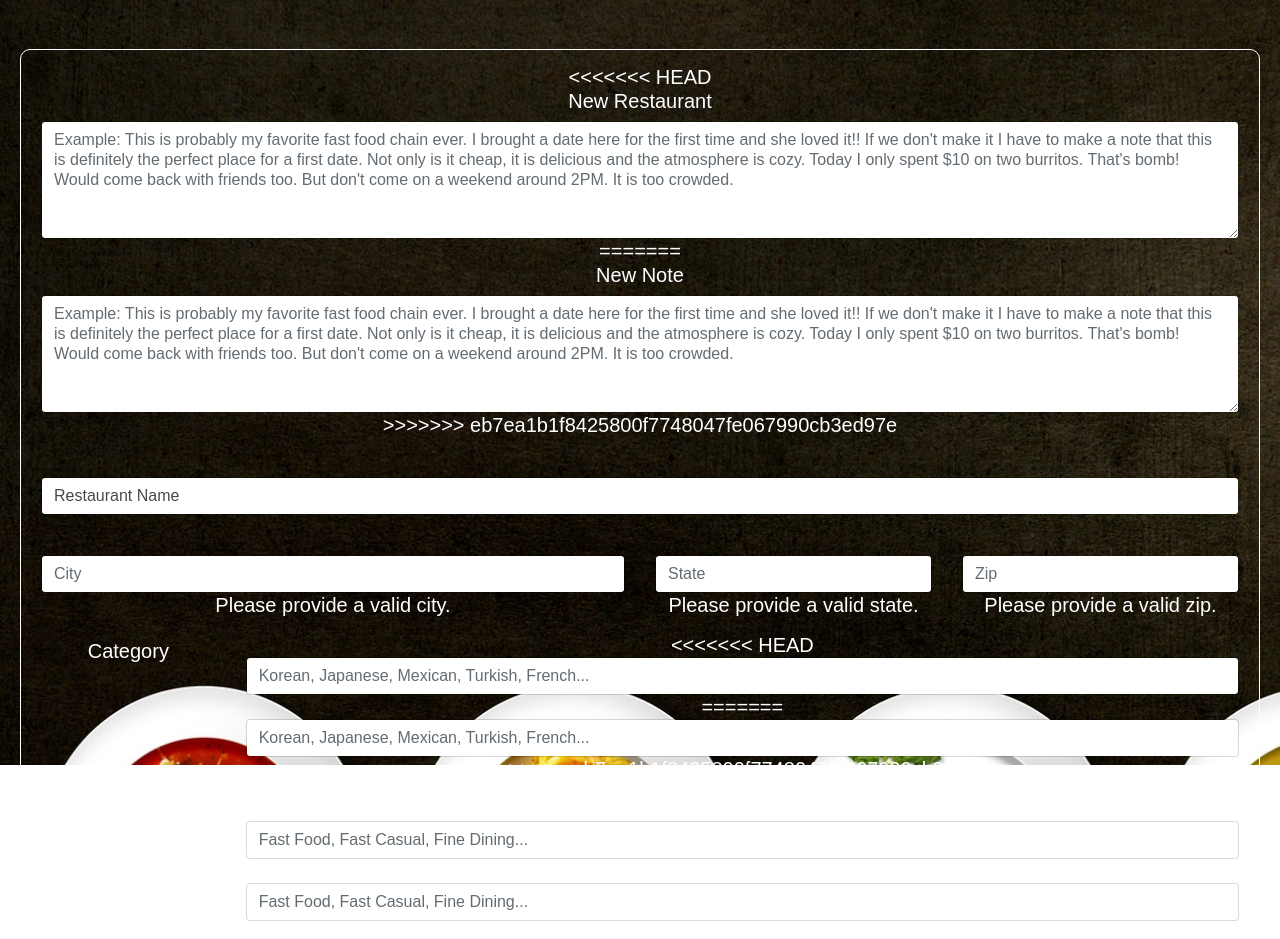
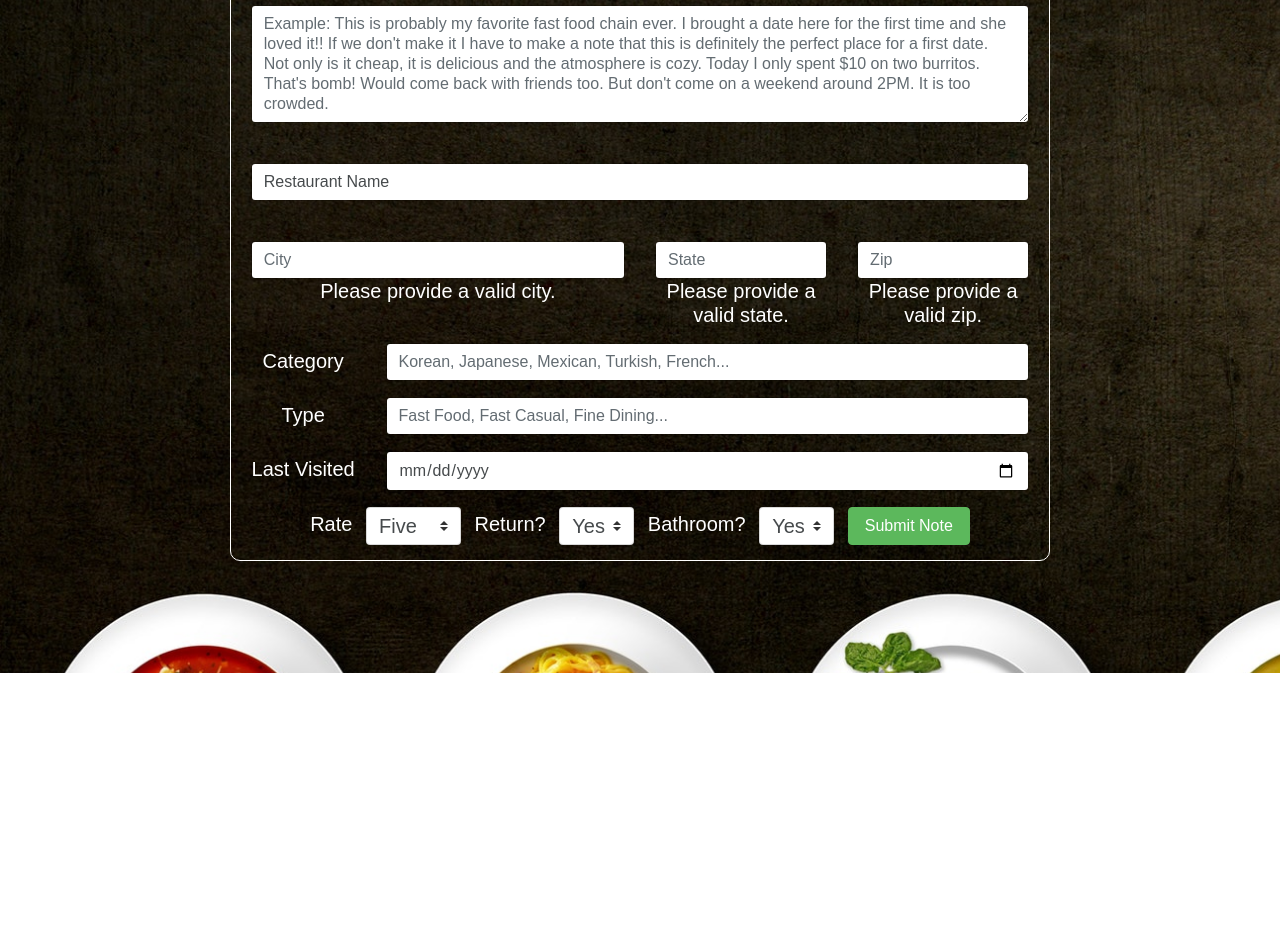
Before and after one commit to cherielum/RestaurantDiaries, a website: page review.html in a window 1280 px wide. Shown: the part 143-1082 px from the top of the page. After the commit the page ends 816 px from the top, so only its background shows below. Drawn offline with nearby package versions, Linux system fonts and the light colour scheme; a script that the page names is missing.

Commit message:
Fixed issues in HTML caused by merge

```diff
--- a/review.html
+++ b/review.html
@@ -17,15 +17,10 @@
 	</head>
 
 	<body>
-<<<<<<< HEAD
 
-		<span id = "goBackId"> <a href= "index.html" > <img src = "logo4.png"> </a></span>
-		<div class="container2">
-=======
 
 		<span id = "goBackId"> <a href= "index.html" > <img src = "logo4.png" id = "reviewLogo"> </a></span>
 		<a href = "notes.html" class= "button" id = "notesButton" > All Notes </a>
->>>>>>> eb7ea1b1f8425800f7748047fe067990cb3ed97e
 
 		<a href = "review.html" class= "button" id = "newNoteButton" > New Note </a>
 
@@ -38,15 +33,11 @@
 
 			<form id = "newNoteForm">
 
-<<<<<<< HEAD
+
 				<div class="form-group">
 			    <label for="newNoteText"> New Restaurant </label>
 			    <textarea class="form-control" id="newNoteText" rows="5" placeholder="Example: This is probably my favorite fast food chain ever. I brought a date here for the first time and she loved it!! If we don't make it I have to make a note that this is definitely the perfect place for a first date. Not only is it cheap, it is delicious and the atmosphere is cozy. Today I only spent $10 on two burritos. That's bomb! Would come back with friends too. But don't come on a weekend around 2PM. It is too crowded. "></textarea>
-=======
-				   <div class="form-group">
-			    <label for="exampleFormControlTextarea1"> New Note </label>
-			    <textarea class="form-control" id="exampleFormControlTextarea1" rows="5" placeholder="Example: This is probably my favorite fast food chain ever. I brought a date here for the first time and she loved it!! If we don't make it I have to make a note that this is definitely the perfect place for a first date. Not only is it cheap, it is delicious and the atmosphere is cozy. Today I only spent $10 on two burritos. That's bomb! Would come back with friends too. But don't come on a weekend around 2PM. It is too crowded. "></textarea>
->>>>>>> eb7ea1b1f8425800f7748047fe067990cb3ed97e
+
 			  </div>
 
 
@@ -83,33 +74,21 @@
 			   <div class="form-group row">
 			    <label for="newNoteType" class="col-sm-2 col-form-label">Category</label>
 			    <div class="col-sm-10">
-<<<<<<< HEAD
 			      <input type="text" class="form-control" id="newNoteType" placeholder="Korean, Japanese, Mexican, Turkish, French...">
-=======
-			      <input type="text" class="form-control" id="inputEmail3" placeholder="Korean, Japanese, Mexican, Turkish, French...">
->>>>>>> eb7ea1b1f8425800f7748047fe067990cb3ed97e
 			    </div>
 			  </div>
 
 			   <div class="form-group row">
 			    <label for="newNoteCategory" class="col-sm-2 col-form-label">Type</label>
 			    <div class="col-sm-10">
-<<<<<<< HEAD
 			      <input type="text" class="form-control" id="newNoteCategory" placeholder="Fast Food, Fast Casual, Fine Dining...">
-=======
-			      <input type="text" class="form-control" id="inputEmail3" placeholder="Fast Food, Fast Casual, Fine Dining...">
->>>>>>> eb7ea1b1f8425800f7748047fe067990cb3ed97e
 			    </div>
 			  </div>
 
 			  <div class="form-group row">
 			    <label for="newNoteLastVisited" class="col-sm-2 col-form-label">Last Visited</label>
 			    <div class="col-sm-10">
-<<<<<<< HEAD
 			      <input type="date" class="form-control" id="newNoteLastVisited" placeholder="Year-Month-Day">
-=======
-			      <input type="text" class="form-control" id="inputEmail3" placeholder="Year-Month-Day">
->>>>>>> eb7ea1b1f8425800f7748047fe067990cb3ed97e
 			    </div>
 			  </div>
 
@@ -134,16 +113,7 @@
 			    <option value="1">Yes</option>
 			    <option value="2">No</option>
 			  </select>
-
-<<<<<<< HEAD
-
-
-			  <button class="btn btn-success" type="submit">Submit Notes</button>
-=======
-
-
 			  <button class="btn btn-success" type="submit" href = "notes.html" >Submit Note</button>
->>>>>>> eb7ea1b1f8425800f7748047fe067990cb3ed97e
 			</form>
 
 
```
